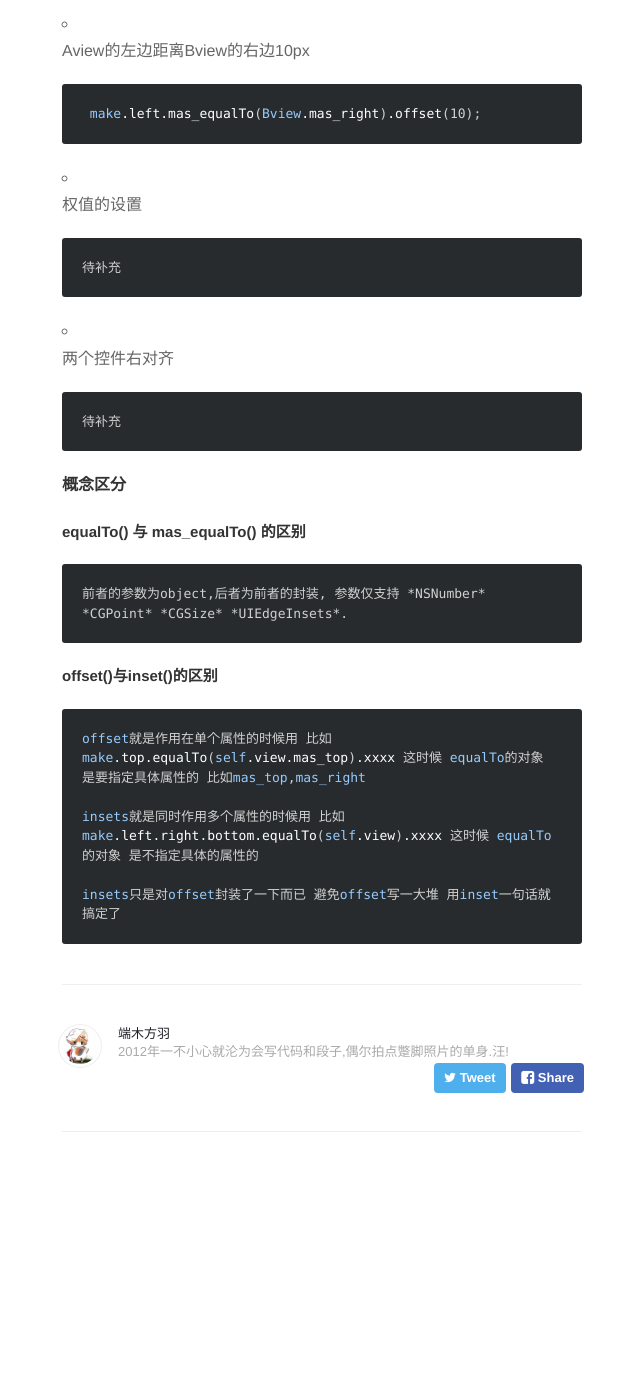
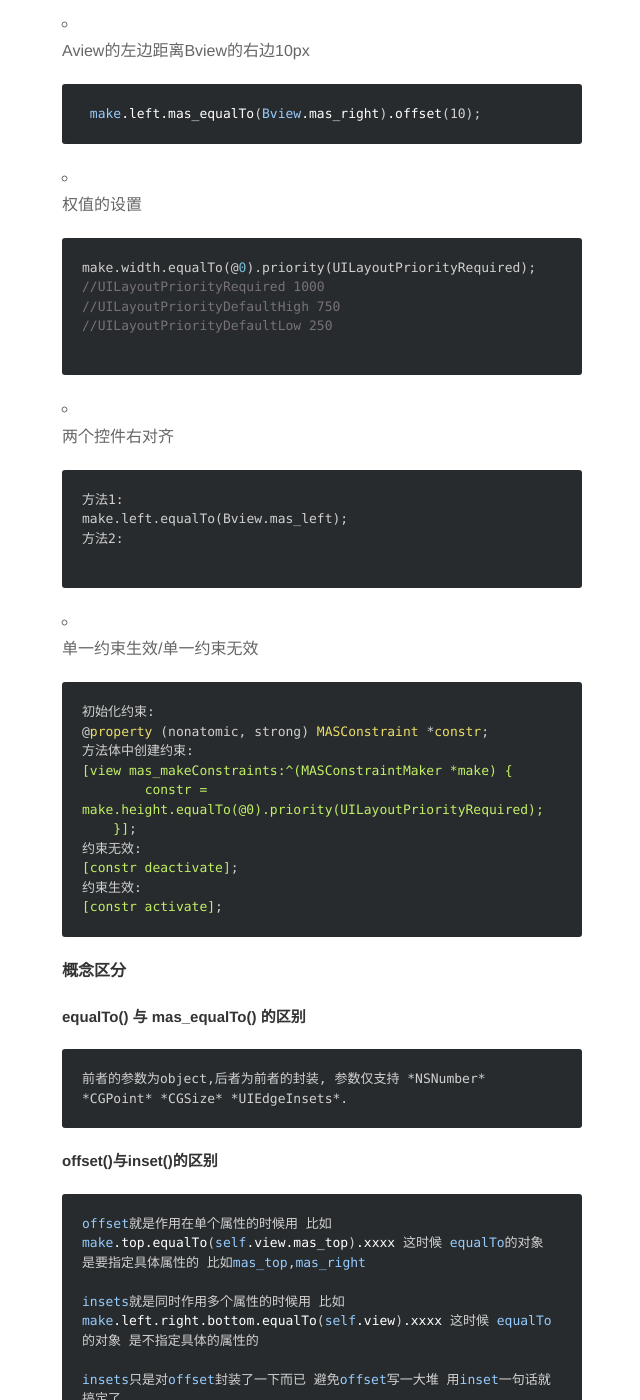
Before and after one commit to gq630960023/gq630960023.github.io, a Jekyll site: the page built from _posts/2016-01-15-Masonry备忘录.markdown, in a window 1280 px wide and 1400 px high, scrolled down 2176 px. Shown: the whole window, without its empty margins (318-958 px from the left). Built offline with Jekyll 4.4.1, drawn with Linux system fonts in a browser that asks for light colours; nearby versions of some CDN libraries; Markdown is read by kramdown in place of the engine named in the settings; before the commit the page ends 3448 px from its top, so only the background shows below that.

Commit message:
更新masonry的使用方法

````diff
--- a/_posts/2016-01-15-Masonry备忘录.markdown
+++ b/_posts/2016-01-15-Masonry备忘录.markdown
@@ -102,15 +102,36 @@ UIScrollView中添加subView如果需要使用Masonry. 参考 里脊串的 [UISc
 10. 权值的设置
 
 	```
-	待补充
+	make.width.equalTo(@0).priority(UILayoutPriorityRequired);
+	//UILayoutPriorityRequired 1000
+	//UILayoutPriorityDefaultHigh 750
+	//UILayoutPriorityDefaultLow 250
+
 	```
 
 11. 两个控件右对齐
 
 	```
-	待补充
+	方法1:
+	make.left.equalTo(Bview.mas_left);
+	方法2:
+
 	```
 
+12. 单一约束生效/单一约束无效
+
+	```
+	初始化约束:
+	@property (nonatomic, strong) MASConstraint *constr;
+	方法体中创建约束:
+	[view mas_makeConstraints:^(MASConstraintMaker *make) {
+            constr = make.height.equalTo(@0).priority(UILayoutPriorityRequired);
+        }];
+    约束无效:
+    [constr deactivate];
+    约束生效:
+    [constr activate];
+	```
 
 ####概念区分
 
````
